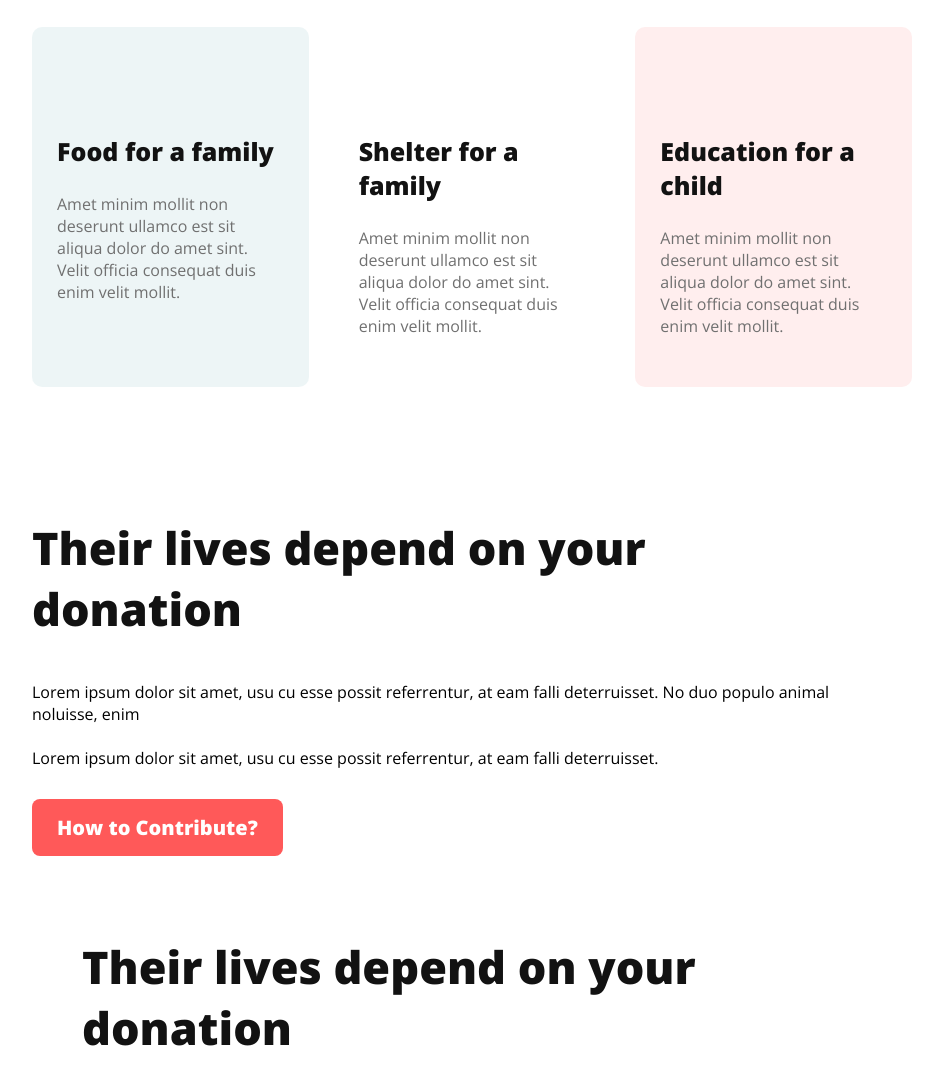
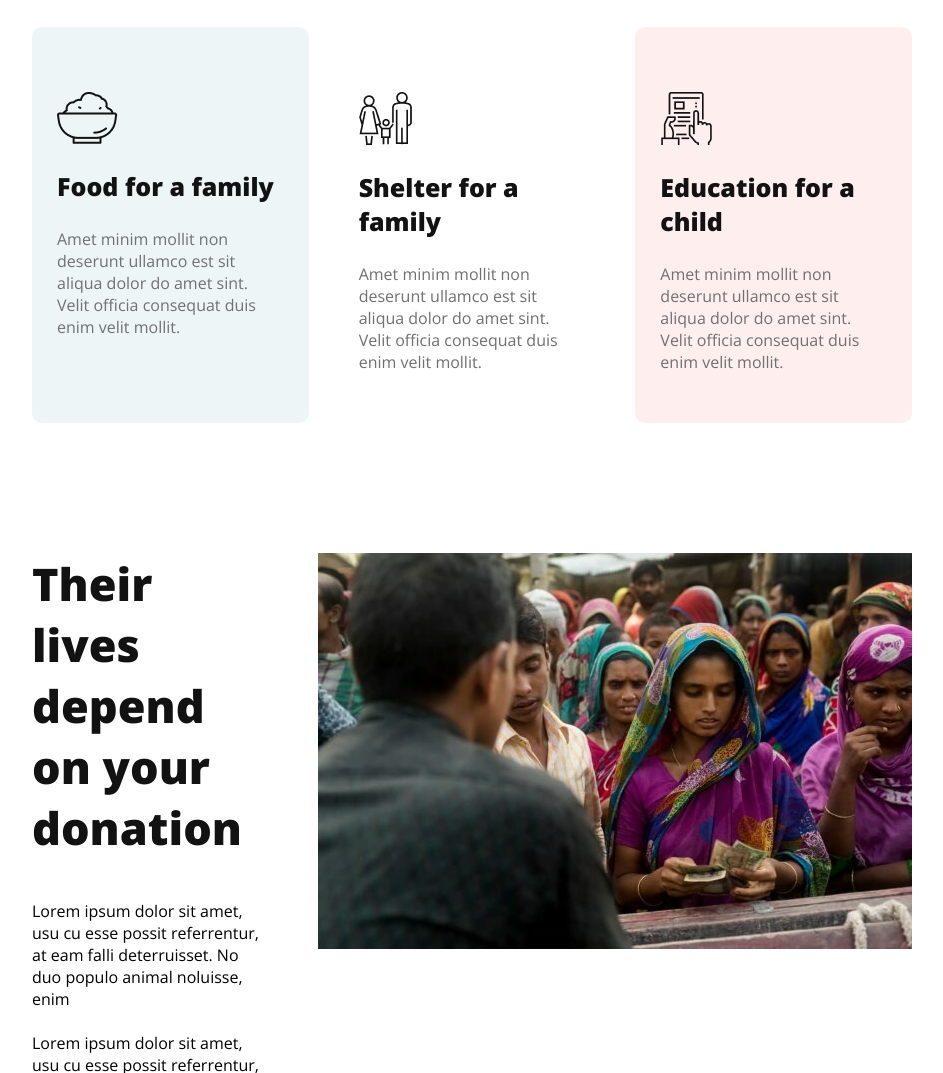
Before and after one commit to developer-sazzad/donation-single-design, a plain HTML site: page index.html in a window 1280 px wide. Shown: the part 1727-2800 px from the top of the page, without its empty margins (168-1111 px from the left). Drawn offline with nearby package versions, Linux system fonts and the light colour scheme; the site is published under a folder, as on GitHub Pages, so addresses that start at the root find nothing; a web font is replaced by a local one.

Commit message:
Image problem check

```diff
--- a/index.html
+++ b/index.html
@@ -42,17 +42,17 @@
             </div>
             <div class="plan-content">
                 <div class="plan-item plan-one">
-                    <img src="/icons/food.png" alt="">
+                    <img src="./icons/food.png" alt="">
                     <h3 class="title">Food for a family</h3>
                     <p class="plan-description">Amet minim mollit non deserunt ullamco est sit aliqua dolor do amet sint. Velit officia consequat duis enim velit mollit.</p>
                 </div>
                 <div class="plan-item plan-two">
-                    <img src="/icons/shelter.png" alt="">
+                    <img src="./icons/shelter.png" alt="">
                     <h3 class="title">Shelter for a family</h3>
                     <p class="plan-description">Amet minim mollit non deserunt ullamco est sit aliqua dolor do amet sint. Velit officia consequat duis enim velit mollit.</p>
                 </div>
                 <div class="plan-item plan-three">
-                    <img src="/icons/Frame-1.png" alt="">
+                    <img src="./icons/Frame-1.png" alt="">
                     <h3 class="title">Education for a child</h3>
                     <p class="plan-description">Amet minim mollit non deserunt ullamco est sit aliqua dolor do amet sint. Velit officia consequat duis enim velit mollit.</p>
                 </div>
@@ -67,12 +67,12 @@
                     <button class="btn-primary album-btn"><a href="#">How to Contribute?</a></button>
                 </div>
                 <div class="donation-item">
-                    <img src="/images/donation1.jpg" alt="">
+                    <img src="./images/donation1.jpg" alt="">
                 </div>
             </div>
             <div class="donation-container donation-two">
                 <div class="donation-item">
-                    <img src="/images/donation1.jpg" alt="">
+                    <img src="./images/donation1.jpg" alt="">
                 </div>
                 <div class="donation-item">
                     <h3 class="section-title">Their lives depend on your donation</h3>
--- a/style.css
+++ b/style.css
@@ -6,7 +6,7 @@
  header{
     height: 100%;
     width: 100%;
-    background-image: url('/images/donation10.jpg');
+    background-image: url('./images/donation10.jpg');
     background-repeat: no-repeat;
     background-size: cover;
 
```
